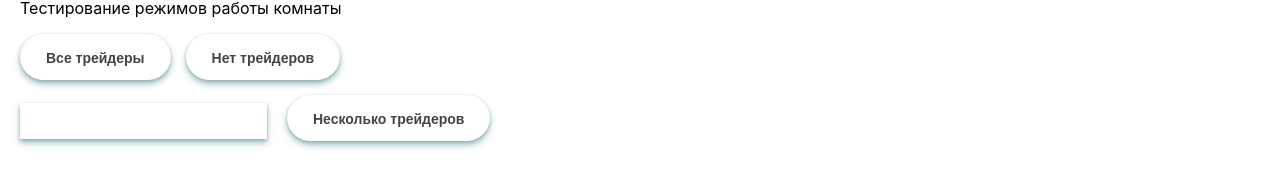
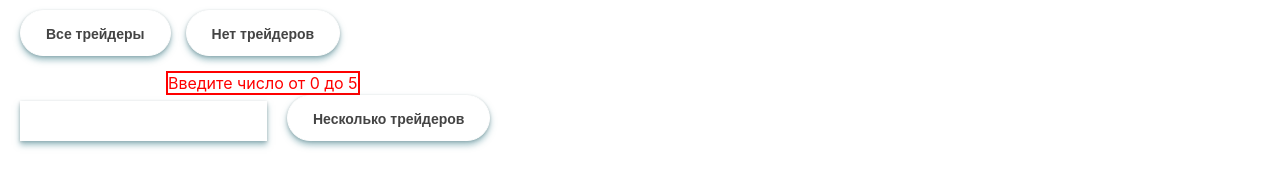
Before and after one commit to WebFilin/Trade-Room, a React (Create React App) app in the folder client/: page / in a window 1280 px wide. Shown: the part 624-797 px from the top of the page. Built offline with nearby package versions, Linux system fonts and the light colour scheme; no server answers.

Commit message:
Добавлено управление состоянием кнопок

```diff
--- a/client/src/App.js
+++ b/client/src/App.js
@@ -76,8 +76,8 @@ function App() {
       {/*Кнопки для тестирования приложения*/}
       <section className={styles.wrapper_btns}>
         <p>Тестирование режимов работы комнаты</p>
-        <Button title="Все трейдеры" callback={allTraders} />
-        <Button title="Нет трейдеров" callback={noTraders} />
+        <Button title="Все трейдеры" callback={allTraders} isDisabled={false} />
+        <Button title="Нет трейдеров" callback={noTraders} isDisabled={false} />
         <ManyTraders limitTraders={getLimitTraders} />
       </section>
     </main>
--- a/client/src/components/Button/Button.jsx
+++ b/client/src/components/Button/Button.jsx
@@ -1,9 +1,14 @@
 import React from "react";
 import styles from "./button.module.scss";
 
-function Button({ title, callback }) {
+function Button({ title, callback, isDisabled }) {
   return (
-    <button type="submit" className={styles.btn} onClick={callback}>
+    <button
+      type="submit"
+      disabled={isDisabled}
+      className={isDisabled ? styles.disabled : styles.btn}
+      onClick={callback}
+    >
       {title}
     </button>
   );
--- a/client/src/components/Button/button.module.scss
+++ b/client/src/components/Button/button.module.scss
@@ -34,11 +34,12 @@
   &:active {
     background-color: #808080;
   }
+}
 
-  &:disabled {
-    background-color: #eee;
-    border-color: #eee;
-    color: #444;
-    cursor: not-allowed;
-  }
+.disabled {
+  @extend .btn;
+  background-color: rgb(188, 186, 186);
+  border-color: rgb(188, 186, 186);
+  color: rgb(223, 219, 219);
+  cursor: not-allowed;
 }
--- a/client/src/components/ManyTraders/ManyTraders.jsx
+++ b/client/src/components/ManyTraders/ManyTraders.jsx
@@ -5,24 +5,28 @@ import constans from "../../constants/constants";
 import Button from "../Button/Button";
 
 function ManyTraders({ limitTraders }) {
-  const [limit, setLimit] = React.useState("");
-  const ref = React.useRef();
+  const [limit, setLimit] = React.useState(constans.TRADERS_LIMIT);
+  const [isDisabled, setIsDisabled] = React.useState(false);
+  const inputRef = React.useRef();
+
+  React.useEffect(() => {
+    if (limit > constans.TRADERS_LIMIT) {
+      setIsDisabled(true);
+    } else {
+      setIsDisabled(false);
+    }
+  }, [limit]);
 
   function handllerInput(ev) {
     ev.preventDefault();
 
-    if (limit <= constans.TRADERS_LIMIT) {
     const limit = Number(ev.target.value);
     setLimit(limit);
-    } else {
-      clearInput();
-    }
   }
 
   async function someTraders(ev) {
     ev.preventDefault();
 
-    if (limit <= constans.TRADERS_LIMIT) {
     const response = await fetch(
       server.URL + server.LIMIT_TRADERS_URL + server.QUERY_LIMIT + `${limit}`
     );
@@ -35,31 +39,34 @@ function ManyTraders({ limitTraders }) {
     }
 
     clearInput();
-    } else {
-      return;
-    }
   }
 
   function clearInput() {
     setLimit("");
-    ref.current.value = "";
+    inputRef.current.value = "";
   }
 
   return (
     <div className={styles.wrapper}>
+      <span className={styles.title}>
+        {" "}
+        Введите число от 0 до {constans.TRADERS_LIMIT}
+      </span>
       <form className={styles.body}>
         <input
-          ref={ref}
+          ref={inputRef}
           className={styles.input}
           type="number"
           onChange={handllerInput}
         ></input>
 
-        <Button title=" Несколько трейдеров" callback={someTraders} />
+        <Button
+          title="Несколько трейдеров"
+          callback={someTraders}
+          isDisabled={isDisabled}
+        />
       </form>
-      <span className={styles.worning}>
-        {limit > constans.TRADERS_LIMIT ? "Превышено число трейдеров" : null}
-      </span>
+      {limit > constans.TRADERS_LIMIT ? constans.WARNING : null}
     </div>
   );
 }
--- a/client/src/components/ManyTraders/manyTraders.module.scss
+++ b/client/src/components/ManyTraders/manyTraders.module.scss
@@ -1,9 +1,18 @@
 .wrapper {
+  box-sizing: border-box;
   position: relative;
   display: flex;
   flex-direction: column;
   justify-content: center;
   align-items: center;
+
+  .title {
+    // position: absolute;
+    display: inline-block;
+    left: 0;
+    color: red;
+    border: 2px solid red;
+  }
 }
 
 .body {
@@ -16,7 +25,6 @@
   margin: 0px 20px 10px 0px;
 
   display: inline-block;
-  box-sizing: border-box;
   outline: none;
 
   height: 36px;
--- a/client/src/constants/constants.js
+++ b/client/src/constants/constants.js
@@ -4,6 +4,8 @@ const variables = Object.freeze({
 
   //   Количество всех трейдеров в комнате
   TRADERS_LIMIT: 5,
+
+  WARNING: "Некоректное число пользователей"
 });
 
 export default variables;
```
Also changed, not shown: 1 other file (tests, documents, lock files or other folders). Lines whose indentation alone changed are shown as unchanged.
